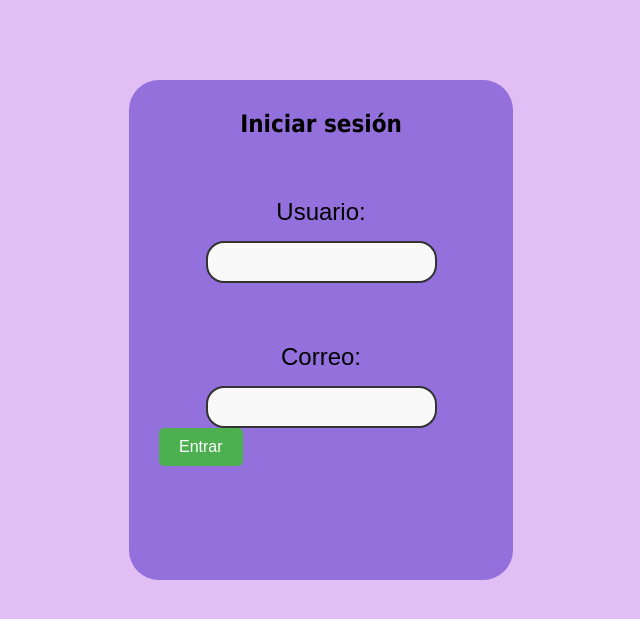
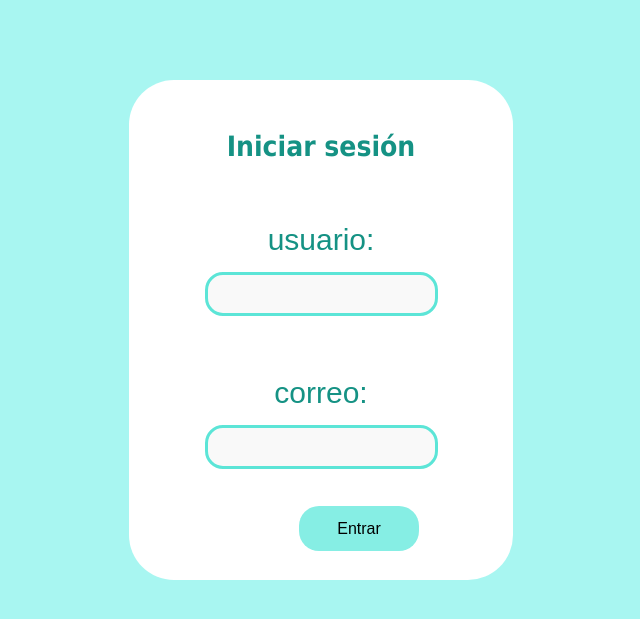
Before and after one commit to Valentina-sierra1220/PaginaDeRecetas, a Flask app: page / in a window 1280 px wide. Shown: the top 619 px of the page, without its empty margins (381-1021 px from the left). Run offline with Flask 3, Linux system fonts and the light colour scheme.

Commit message:
se finalizo la interfaz del inicio de sesión

```diff
--- a/static/estilos.css
+++ b/static/estilos.css
@@ -6,13 +6,14 @@
 
 
 body {
-    background-color: #e1bff5;
+    background-color: #a8f6f1;
     font-family: Arial, sans-serif;
 }
 
 .formulario-inicio h2 {
-    color: black;
-    font-size: 24px;
+    color: #159284;
+    margin-top: 20px;
+    font-size: 28px;
     text-align: center;
     font-family: Tahoma, sans-serif;
 }
@@ -23,19 +24,19 @@ body {
     margin-left: 510px;
     margin-top: 80px;
     padding: 30px;
-    background-color: #9370db;
-    border-radius: 30px;
+    background-color: white;
+    border-radius: 45px;
 }
 
 .usuario{
-    color: black;
+    color: #159284;
     margin-top: 60px;
     text-align: center;
-    font-size: 24px;
+    font-size: 30px;
 }
 
 #usuario{
-    border: 2px solid #333;
+    border: 3px solid #5ce5d7;
     padding: 10px;
     font-size: 16px;
     color: #222;
@@ -45,14 +46,14 @@ body {
 }
 
 .correo{
-    color: black;
+    color: #159284;
     margin-top: 60px;
     text-align: center;
-    font-size: 24px;
+    font-size: 30px;
 }
 
 #correo{
-    border: 2px solid #333;
+    border: 3px solid #5ce5d7;
     padding: 10px;
     font-size: 16px;
     color: #222;
@@ -61,12 +62,17 @@ body {
     border-radius: 18px;
 }
 
-#entrar {
-    background-color: #4CAF50; /* verde bonito */
-    color: white;
+#entrar{
+    background-color: #86eee4;
+    color: black;
     border: none;
     padding: 10px 20px;
     font-size: 16px;
     border-radius: 5px;
     cursor: pointer;
+    margin-left: 140px;
+    margin-top: 37px;
+    border-radius: 20px;
+    width: 120px;
+    height: 45px;
 }
--- a/templates/index.html
+++ b/templates/index.html
@@ -10,13 +10,13 @@
         <h2>Iniciar sesión</h2>
         <form action="/login" method="post">
             <div class="usuario">
-            <label for="usuario" class="label-usuario">Usuario:</label>
+            <label for="usuario" class="label-usuario">usuario:</label>
             <br>
             <input type="text" id="usuario" name="usuario" required>
             </div>
 
             <div class="correo">
-            <label for="correo">Correo:</label>
+            <label for="correo">correo:</label>
             <br>
             <input type="email" id="correo" name="correo" required>
             </div>
```
